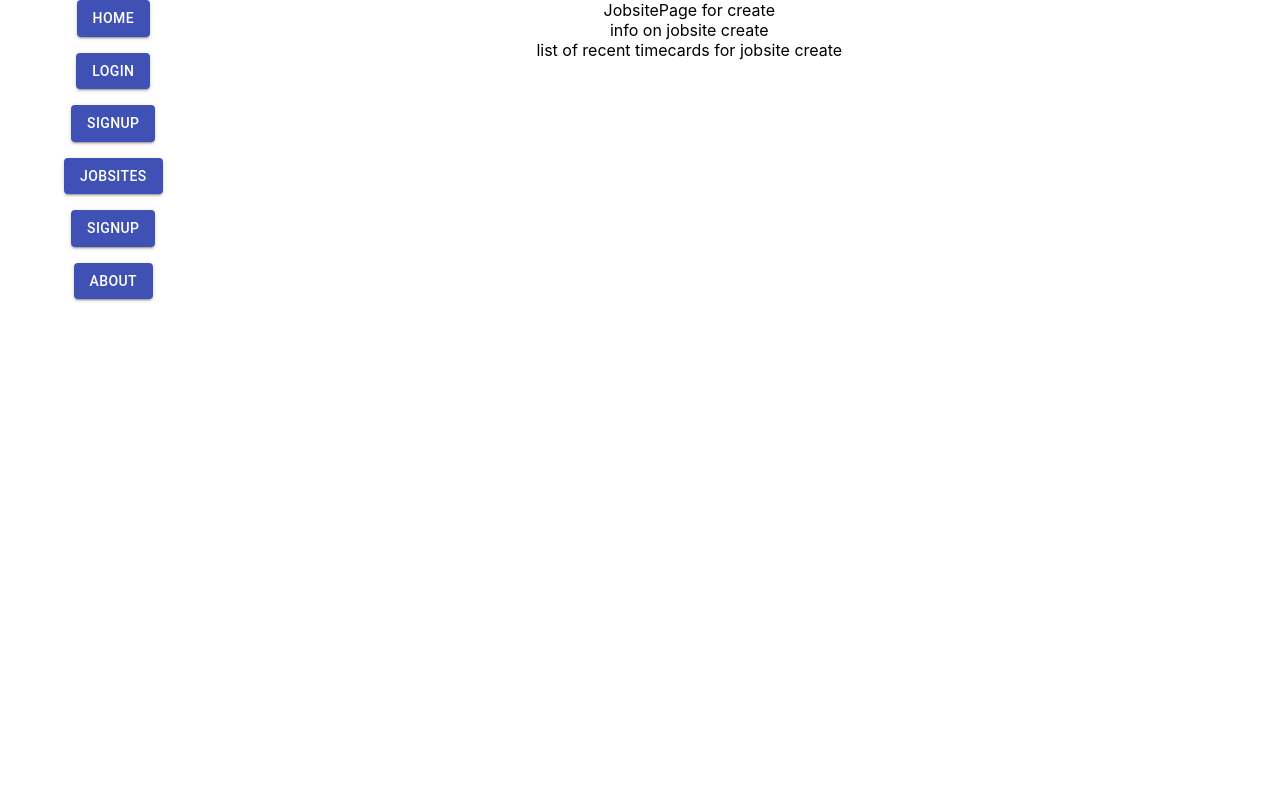
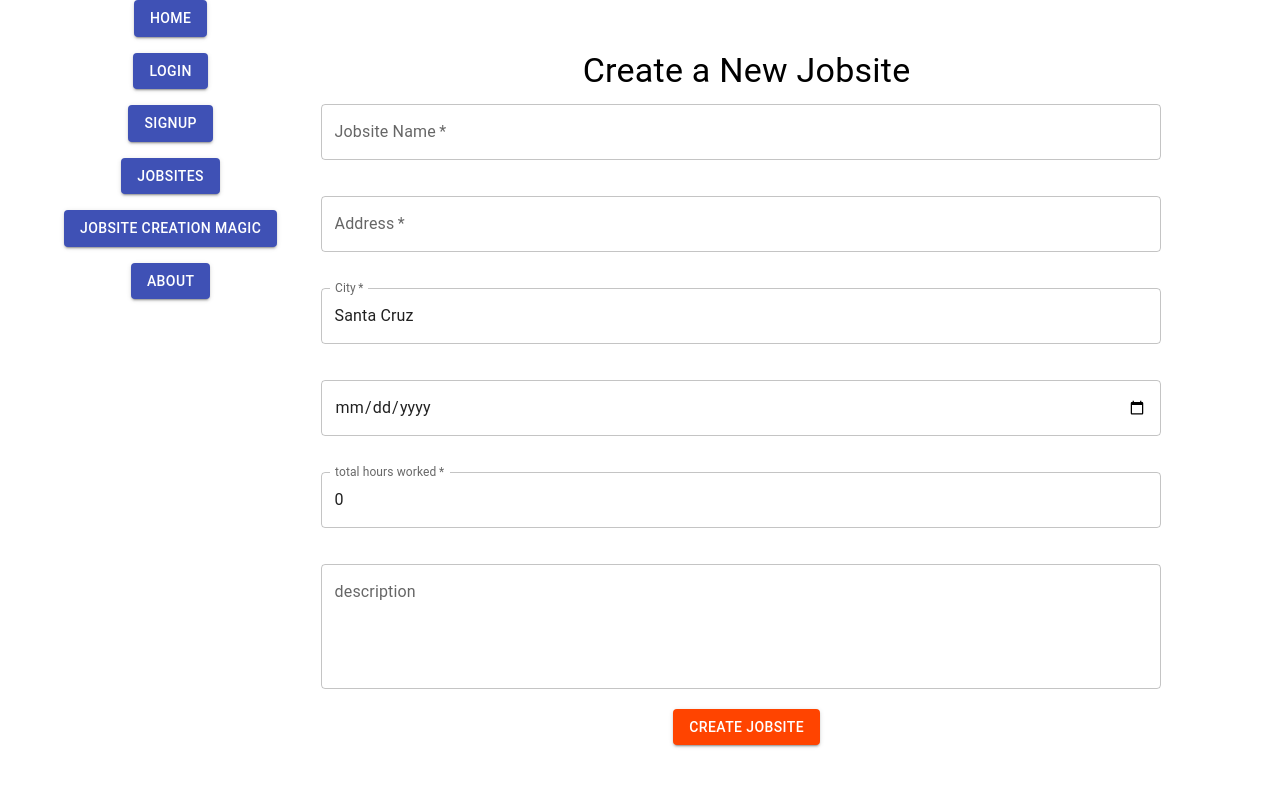
Before and after one commit to The-hyphen-user/timecard, a React (Create React App) app in the folder client/: page /jobsite/create in a window 1280 px wide. Shown: the top 786 px of the page. Built offline with nearby package versions, Linux system fonts and the light colour scheme.

Commit message:
added jobsite creation

```diff
--- a/client/src/App.js
+++ b/client/src/App.js
@@ -16,6 +16,7 @@ import JobsiteList from './components/JobsiteList';
 import { Container, Typography } from '@mui/material';
 import JobsitePage from './components/JobsitePage';
 import Welcome from './components/Welcome';
+import JobsiteCreatePage from './components/JobsiteCreatePage';
 
 function App() {
   axios.defaults.withCredentials = true;
@@ -49,6 +50,7 @@ function App() {
             <Route path='logout' element={<Logout />} />
             <Route path='jobsite' element={<JobsiteList />} />
             <Route path='jobsites' element={<JobsiteList />} />
+            <Route path='jobsite/create' element={<JobsiteCreatePage />} />
             <Route path='jobsite/:jobsiteId' element={<JobsitePage />} />
             <Route path='welcome' element={<Welcome/>} />
 
--- a/client/src/components/Header.js
+++ b/client/src/components/Header.js
@@ -51,9 +51,9 @@ const Header = () => {
         </Grid>
 
         <Grid item>
-          <Link to="/signup">
+          <Link to="jobsite/create">
             <Button variant="contained" color="primary">
-              Signup
+            jobsite creation magic
             </Button>
           </Link>
         </Grid>
--- /dev/null
+++ b/client/src/components/JobsiteCreatePage.js
@@ -0,0 +1,148 @@
+import React, { useState } from 'react'
+import {
+    TextField,
+    Button,
+    Container,
+    Grid,
+    Typography,
+} from "@mui/material";
+import axios from 'axios';
+import { useNavigate } from 'react-router-dom';
+
+const JobsiteCreatePage = () => {
+    const navigate = useNavigate()
+    const defaultCity = "Santa Cruz"
+    const [name, setName] = useState("")
+    const [address, setAddress] = useState("")
+    const [city, setCity] = useState(defaultCity)
+    const [startDate, setStartDate] = useState("")
+    const [isMisc, setIsMisc] = useState(false)
+    const [description, setDescription] = useState('')
+    const [totalHoursSoFar, setTotalHoursSoFar] = useState(0)
+    // const [subscribers, setSubscribers] = useState("")
+
+    const formatDate = (date) => {
+        let d = new Date(date)
+        let month = '' + (d.getMonth() + 1)
+        let day = '' + d.getDate()
+        let year = d.getFullYear()
+        if (month.length < 2) {
+            month = '0' + month
+        }
+        if (day.length < 2) {
+            day = '0' + day
+        }
+        return [year, month, day].join('-')
+    }
+    const handleSubmit = e => {
+        const formattedDate = formatDate(startDate)
+        const submitDescription = description === '' ? `Construction jobsite on ${address}` : description;
+
+        e.preventDefault()
+        axios.post('/api/jobsite/create', {
+            name: name,
+            address: address,
+            city: city,
+            startDate: startDate,
+            isMisc: isMisc,
+            description: submitDescription,
+            totalHoursSoFar: totalHoursSoFar,
+            // subscribers: subscribers
+        })
+            .then(res => {
+                console.log('id',res.data.id)
+                navigate(`/jobsite/${res.data.id}`)
+            })
+            .then((res) => {
+
+            })
+    }
+
+    const handleCityFocus = (e) => {
+        if (e.target.value === defaultCity) {
+            e.target.select()
+        }
+    }
+
+
+
+    return (
+        <Container maxWidth="md" style={{ marginTop: "50px" }}>
+            <Typography variant="h4" align="center" gutterBottom>
+                Create a New Jobsite
+            </Typography>
+            <Grid container spacing={3}>
+                <Grid item xs={12}>
+                    <TextField
+                        fullWidth
+                        label="Jobsite Name"
+                        variant="outlined"
+                        value={name}
+                        onChange={(e) => setName(e.target.value)}
+                        required
+                    />
+                </Grid>
+                <Grid item xs={12}>
+                    <TextField
+                        fullWidth
+                        label="Address"
+                        variant="outlined"
+                        value={address}
+                        onChange={(e) => setAddress(e.target.value)}
+                        required
+                    />
+                </Grid>
+                <Grid item xs={12}>
+                    <TextField
+                        fullWidth
+                        onFocus={handleCityFocus}
+                        label="City"
+                        variant="outlined"
+                        value={city}
+                        onChange={(e) => setCity(e.target.value)}
+                        required
+                    />
+                </Grid>
+                <Grid item xs={12}>
+                    <TextField
+                        fullWidth
+                        variant="outlined"
+                        type="date"
+                        value={startDate}
+                        onChange={(e) => setStartDate(e.target.value)}
+                        required
+                    />
+                </Grid>
+                <Grid item xs={12}>
+                    <TextField
+                        fullWidth
+                        label="total hours worked"
+                        variant="outlined"
+                        type="number"
+                        value={totalHoursSoFar}
+                        onChange={(e) => setTotalHoursSoFar(e.target.value)}
+                        required
+                    />
+                </Grid>
+                <Grid item xs={12}>
+                    <TextField
+                        fullWidth
+                        label="description"
+                        multiline
+                        rows={4}
+                        variant="outlined"
+                        value={description}
+                        onChange={(e) => setDescription(e.target.value)}
+                    />
+                </Grid>
+            </Grid>
+            <Grid container justifyContent="center" style={{ marginTop: "20px" }}>
+                <Button variant="contained" color="primary" onClick={handleSubmit}>
+                    Create Jobsite
+                </Button>
+            </Grid>
+        </Container>
+    )
+}
+
+export default JobsiteCreatePage
--- a/client/src/components/JobsitePage.js
+++ b/client/src/components/JobsitePage.js
@@ -1,8 +1,18 @@
-import React from 'react'
-import { useParams } from "react-router-dom";
+import axios from 'axios';
+import React, { useEffect, useState } from 'react'
+import { useParams } from 'react-router-dom';
 
 const JobsitePage = () => {
     const { jobsiteId } = useParams();
+    const [jobsite, setJobsite] = useState({})
+
+    useEffect(() => {
+      axios.get(`/api/jobsite/${jobsiteId}`)
+      .then(res => {
+        console.log(res)
+        setJobsite(res.data)
+      })
+    },[jobsiteId])
   return (
     <div>JobsitePage for {jobsiteId}
     <br/>
```
Also changed, not shown: client/src/components/JobsiteEditPage.js (added), 1 other file (tests, documents, lock files or other folders).
